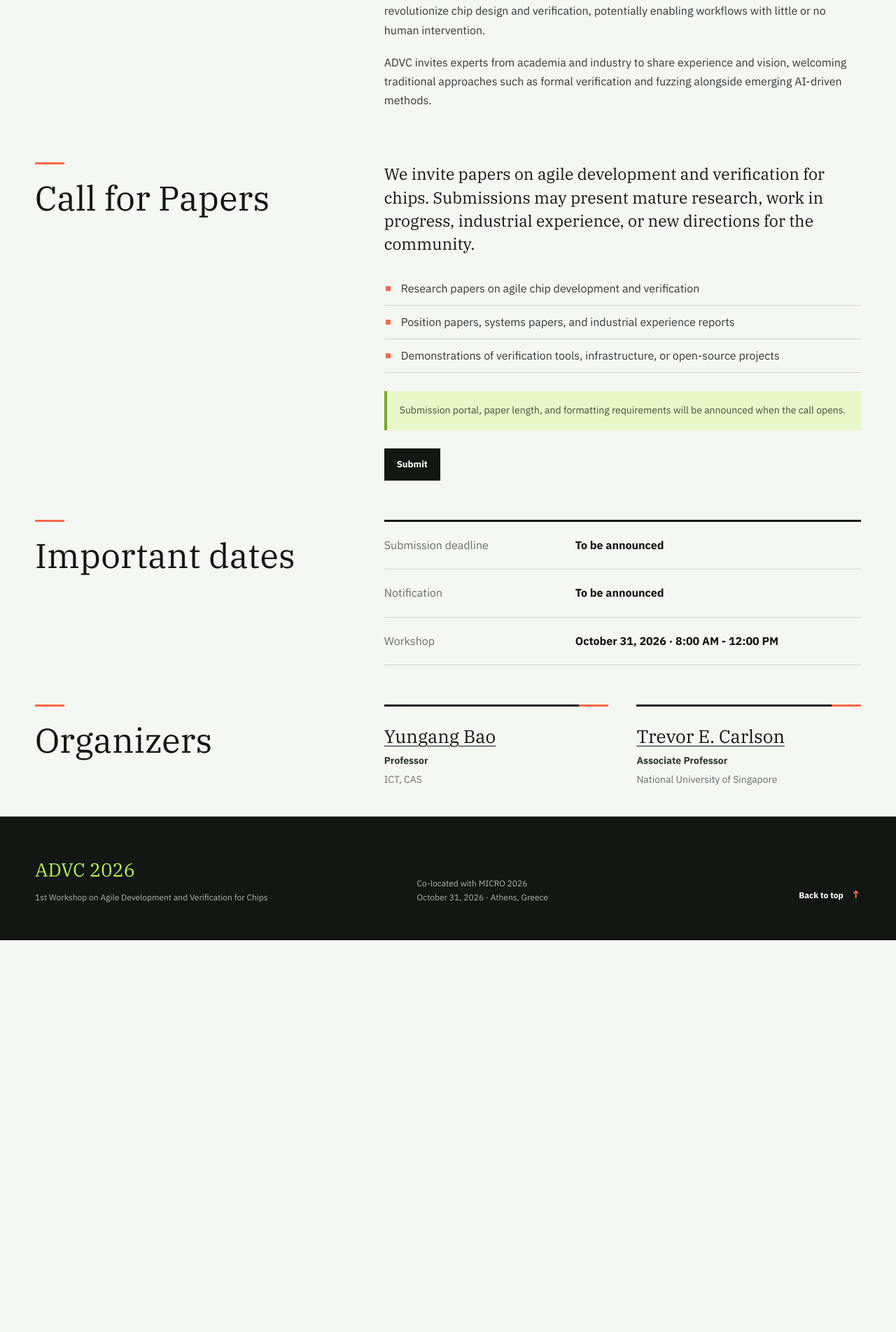
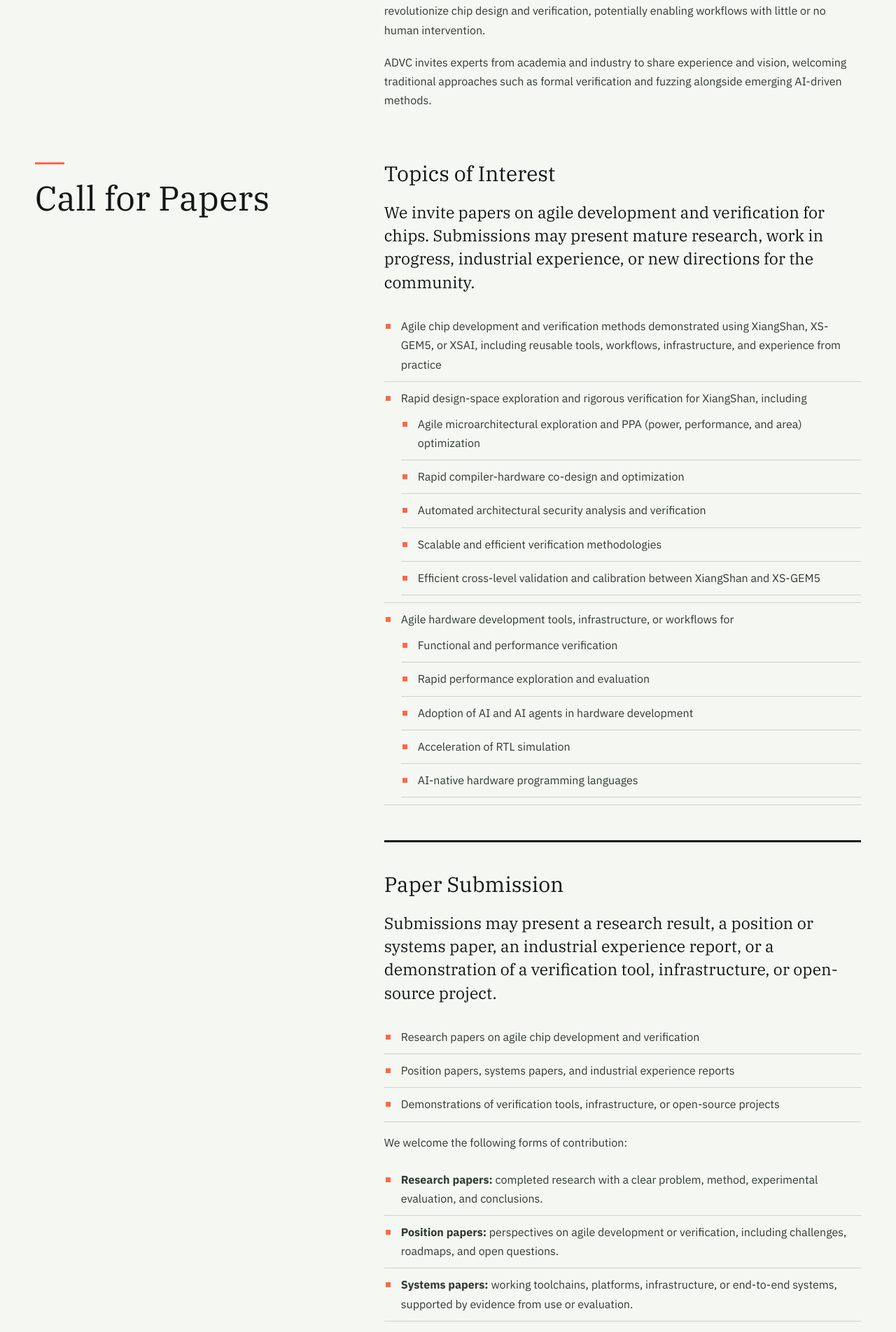
Before and after one commit to OpenXiangShan/workshop, a Jekyll site: the page built from index.md, in a window 1280 px wide. Shown: the part 1150-3054 px from the top of the page at 70% size. Built offline with Jekyll 4.4.1, drawn with Linux system fonts in a browser that asks for light colours; before the commit the page ends 2494 px from its top, so only the background shows below that; some of the changed text lies outside the part shown.

Commit message:
update call for papers

```diff
--- a/assets/css/site.css
+++ b/assets/css/site.css
@@ -494,6 +494,27 @@ main > .section + .section {
   line-height: 1.45;
 }
 
+.cfp-subsection + .cfp-subsection {
+  margin-top: 50px;
+  padding-top: 44px;
+  border-top: 3px solid var(--ink);
+}
+
+.cfp-subsection h3 {
+  margin-bottom: 22px;
+  font-family: var(--font-serif);
+  font-size: 30px;
+  font-weight: 400;
+}
+
+.cfp-subsection > p:first-of-type {
+  margin-top: 0;
+  color: var(--ink);
+  font-family: var(--font-serif);
+  font-size: 23px;
+  line-height: 1.45;
+}
+
 ul {
   padding-left: 0;
   list-style: none;
--- a/index.md
+++ b/index.md
@@ -44,15 +44,52 @@ description: Call for papers for the 1st Workshop on Agile Development and Verif
     <div>
       <h2>Call for Papers</h2>
     </div>
-    <div>
-      <p>We invite papers on agile development and verification for chips. Submissions may present mature research, work in progress, industrial experience, or new directions for the community.</p>
-      <ul>
-        {% for type in workshop.contribution_types %}
-          <li>{{ type }}</li>
-        {% endfor %}
-      </ul>
-      <p class="notice">Submission portal, paper length, and formatting requirements will be announced when the call opens.</p>
-      <a class="button" href="{{ workshop.submission_link }}">Submit</a>
+    <div class="cfp-content">
+      <section class="cfp-subsection" aria-labelledby="topics-of-interest">
+        <h3 id="topics-of-interest">Topics of Interest</h3>
+        <p>We invite papers on agile development and verification for chips. Submissions may present mature research, work in progress, industrial experience, or new directions for the community.</p>
+        <ul>
+          <li>Agile chip development and verification methods demonstrated using XiangShan, XS-GEM5, or XSAI, including reusable tools, workflows, infrastructure, and experience from practice</li>
+          <li>Rapid design-space exploration and rigorous verification for XiangShan, including
+            <ul>
+              <li>Agile microarchitectural exploration and PPA (power, performance, and area) optimization</li>
+              <li>Rapid compiler-hardware co-design and optimization</li>
+              <li>Automated architectural security analysis and verification</li>
+              <li>Scalable and efficient verification methodologies</li>
+              <li>Efficient cross-level validation and calibration between XiangShan and XS-GEM5</li>
+            </ul>
+          </li>
+          <li>Agile hardware development tools, infrastructure, or workflows for
+            <ul>
+              <li>Functional and performance verification</li>
+              <li>Rapid performance exploration and evaluation</li>
+              <li>Adoption of AI and AI agents in hardware development</li>
+              <li>Acceleration of RTL simulation</li>
+              <li>AI-native hardware programming languages</li>
+            </ul>
+          </li>
+        </ul>
+      </section>
+
+      <section class="cfp-subsection" aria-labelledby="paper-submission">
+        <h3 id="paper-submission">Paper Submission</h3>
+        <p>Submissions may present a research result, a position or systems paper, an industrial experience report, or a demonstration of a verification tool, infrastructure, or open-source project.</p>
+        <ul>
+          {% for type in workshop.contribution_types %}
+            <li>{{ type }}</li>
+          {% endfor %}
+        </ul>
+        <p>We welcome the following forms of contribution:</p>
+        <ul>
+          <li><strong>Research papers:</strong> completed research with a clear problem, method, experimental evaluation, and conclusions.</li>
+          <li><strong>Position papers:</strong> perspectives on agile development or verification, including challenges, roadmaps, and open questions.</li>
+          <li><strong>Systems papers:</strong> working toolchains, platforms, infrastructure, or end-to-end systems, supported by evidence from use or evaluation.</li>
+          <li><strong>Industrial experience reports:</strong> workflows, scale, metrics, lessons learned, failures, and transferable insights from real projects.</li>
+          <li><strong>Demonstrations:</strong> live presentations of tools, infrastructure, or open-source projects, describing the demonstration, its dependencies, and availability.</li>
+        </ul>
+        <p class="notice">Submission portal, paper length, and formatting requirements will be announced when the call opens.</p>
+        <a class="button" href="{{ workshop.submission_link }}">Submit</a>
+      </section>
     </div>
   </div>
 </section>
```
